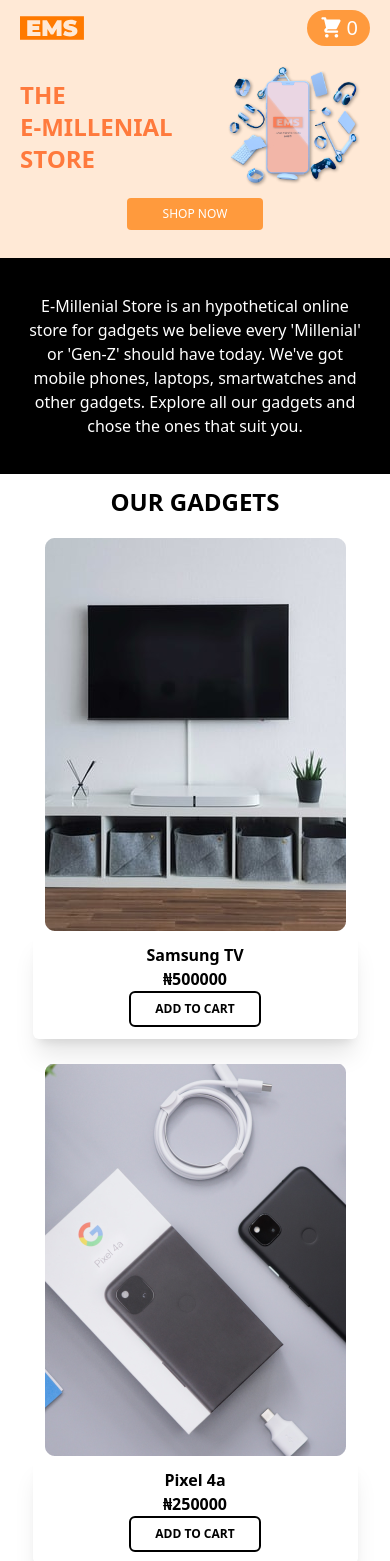
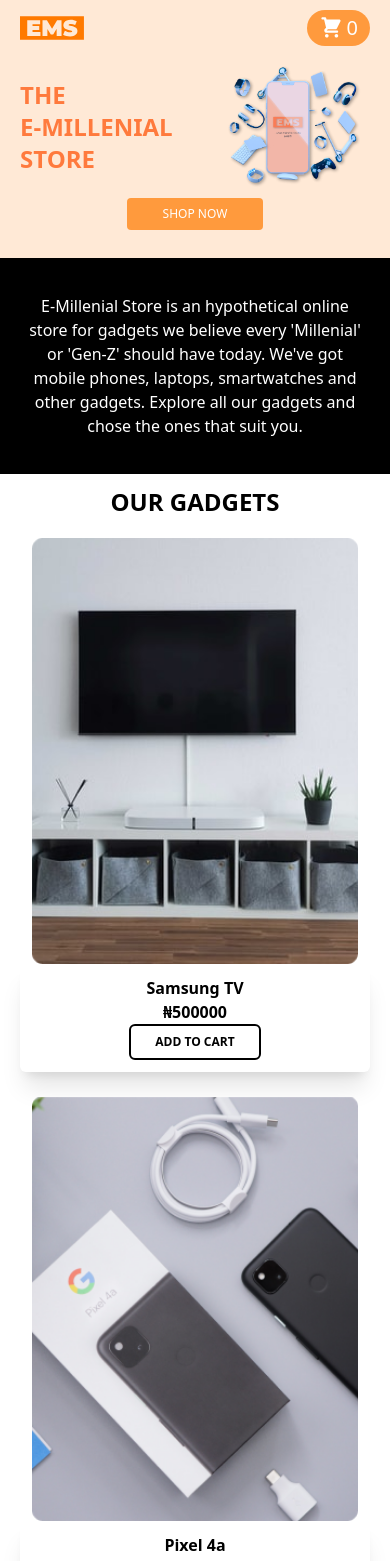
Before and after one commit to Lex043/Ems-E-commerce, a React (Vite) app: page / in a window 390 px wide. Shown: the top 1561 px of the page. Built offline with nearby package versions, Linux system fonts and the light colour scheme; a web font is replaced by a local one.

Commit message:
fix: responsiveness

```diff
--- a/src/components/Products.jsx
+++ b/src/components/Products.jsx
@@ -14,7 +14,7 @@
           <h1>OUR GADGETS</h1>
         </div>
 
-        <div className="grid min-h-screen grid-cols-1 justify-items-center gap-6 pt-5 px-5 sm:grid-cols-2 md:grid-cols-3 lg:grid-cols-4">
+        <div className="grid min-h-screen grid-cols-1 justify-center gap-6 pt-5 px-5 sm:grid-cols-2 md:grid-cols-2 lg:grid-cols-4">
           {goods.map((good) => (
             <div key={good.id}>
               <div className="w-full px-3">
```
